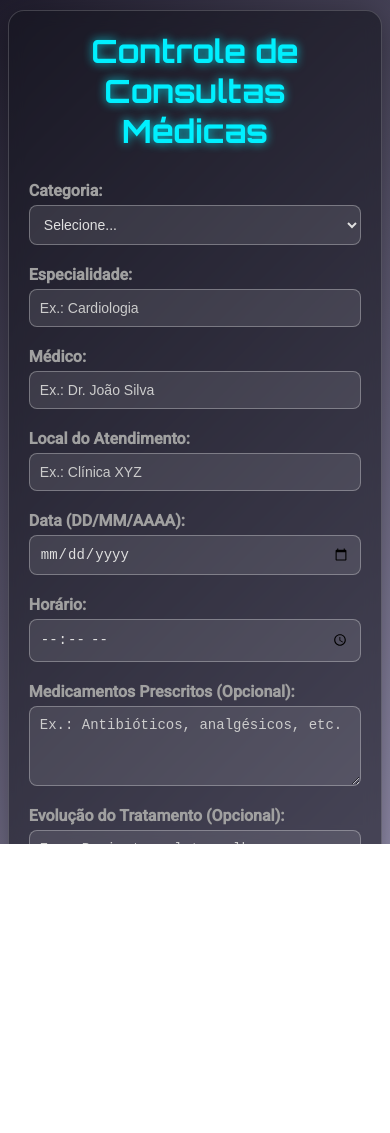
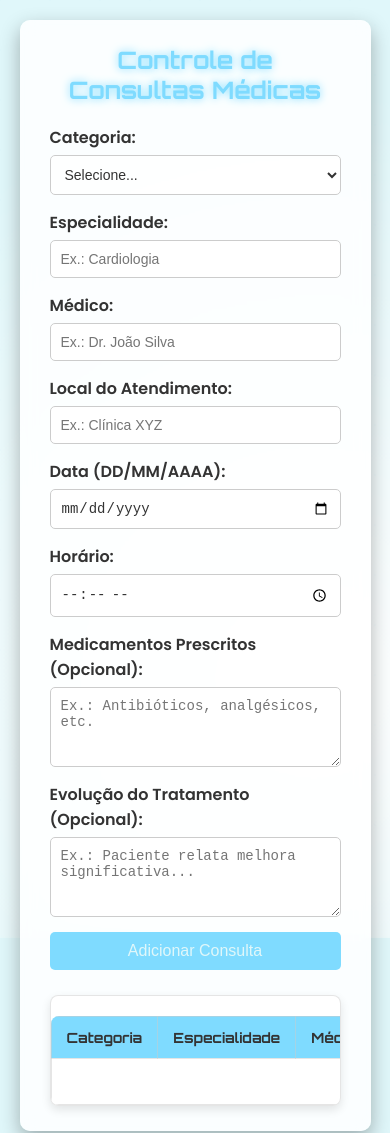
Before and after one commit to RAVELLSL/SGI-controle-consultas-m-dicas, a plain HTML site: page index.html in a window 390 px wide. Shown: the top 1133 px of the page. Before the commit the page ends 844 px from the top, so only its background shows below. Drawn offline with Linux system fonts and the light colour scheme.

Commit message:
Update index.html

```diff
--- a/index.html
+++ b/index.html
@@ -1,181 +1,213 @@
 <!DOCTYPE html>
 <html lang="pt-BR">
 <head>
-  <meta charset="UTF-8" />
-  <meta name="viewport" content="width=device-width, initial-scale=1.0"/>
-  <title>Controle de Consultas Médicas Futurista</title>
-
-  <!-- Google Fonts: Orbitron para títulos e Roboto para textos -->
+  <meta charset="UTF-8">
+  <meta name="viewport" content="width=device-width, initial-scale=1.0">
+  <title>Controle de Consultas Médicas</title>
+  <!-- Pré-conexão para carregamento rápido das fontes -->
   <link rel="preconnect" href="https://fonts.googleapis.com">
   <link rel="preconnect" href="https://fonts.gstatic.com" crossorigin>
-  <link href="https://fonts.googleapis.com/css2?family=Orbitron:wght@400;700&family=Roboto:wght@400;500&display=swap" rel="stylesheet">
-
+  <!-- Importando fontes: Orbitron para títulos e Poppins para textos -->
+  <link href="https://fonts.googleapis.com/css2?family=Orbitron:wght@400;700&family=Poppins:wght@300;400;600&display=swap" rel="stylesheet">
   <style>
-    /* ===========================
-       RESET & BASE
-       =========================== */
+    /* ================================
+       VARIÁVEIS & RESET
+    ================================= */
+    :root {
+      --bg-main: #e0f7fa;
+      --glass-bg: rgba(255, 255, 255, 0.85);
+      --accent-color: #7fdbff;
+      --secondary-accent: #ff80ab;
+      --text-color: #333333;
+      --input-border: #cccccc;
+      --input-focus: #7fdbff;
+      --btn-bg: #7fdbff;
+      --btn-hover: #6ac7e0;
+      --btn-danger: #ff6b6b;
+      --btn-danger-hover: #ff4c4c;
+      --table-head-bg: #7fdbff;
+      --table-head-text: #333333;
+    }
     * {
       margin: 0;
       padding: 0;
       box-sizing: border-box;
     }
-    html, body {
-      font-family: 'Roboto', sans-serif;
-      background: linear-gradient(135deg, #1f1c2c, #928dab);
-      color: #e0e0e0;
-      height: 100%;
+    /* ================================
+       FUNDO MELHORADO
+       - Fundo com radial-gradient animado e overlay sutil
+    ================================= */
+    body {
+      font-family: 'Poppins', sans-serif;
+      background: var(--bg-main);
+      color: var(--text-color);
+      min-height: 100vh;
+      display: flex;
+      justify-content: center;
+      align-items: center;
+      position: relative;
       overflow-x: hidden;
     }
-
-    /* Fundo animado */
     body::before {
       content: "";
       position: fixed;
-      top: 0; left: 0;
+      top: -10%;
+      left: -10%;
+      width: 120%;
+      height: 120%;
+      background: radial-gradient(circle at center, #ffffff, var(--bg-main) 70%);
+      background-size: 150% 150%;
+      animation: pulseBg 25s ease-in-out infinite;
+      z-index: -2;
+    }
+    @keyframes pulseBg {
+      0%   { transform: scale(1); opacity: 1; }
+      50%  { transform: scale(1.05); opacity: 0.97; }
+      100% { transform: scale(1); opacity: 1; }
+    }
+    body::after {
+      content: "";
+      position: fixed;
+      top: 0;
+      left: 0;
       width: 100%;
       height: 100%;
+      background-image:
+        radial-gradient(circle, rgba(127, 219, 255, 0.05) 1px, transparent 1px),
+        radial-gradient(circle, rgba(127, 219, 255, 0.05) 1px, transparent 1px);
+      background-position: 0 0, 25px 25px;
+      background-size: 50px 50px;
       z-index: -1;
-      background: linear-gradient(135deg, #1f1c2c, #928dab);
-      background-size: 400% 400%;
-      animation: gradientAnimation 15s ease infinite;
+      opacity: 0.5;
     }
-    @keyframes gradientAnimation {
-      0% { background-position: 0% 50%; }
-      50% { background-position: 100% 50%; }
-      100% { background-position: 0% 50%; }
-    }
-
-    /* ===========================
-       CONTAINER PRINCIPAL (Glassmorphism)
-       =========================== */
+    /* ================================
+       CONTAINER GLASSMORPHISM
+    ================================= */
     .container {
-      width: 96%;
-      margin: 20px auto;
-      padding: 30px;
-      background: rgba(20, 20, 30, 0.6);
-      border-radius: 16px;
-      box-shadow: 0 8px 32px rgba(0, 0, 0, 0.37);
+      background: var(--glass-bg);
+      padding: 25px 30px;
+      border-radius: 10px;
+      box-shadow: 0 8px 20px rgba(0, 0, 0, 0.3);
       backdrop-filter: blur(8px);
       -webkit-backdrop-filter: blur(8px);
-      border: 1px solid rgba(255, 255, 255, 0.18);
+      width: 90%;
+      max-width: 800px;
+      margin: 20px;
     }
-
-    /* ===========================
-       TÍTULO
-       =========================== */
     h2 {
+      font-family: 'Orbitron', sans-serif;
+      color: var(--accent-color);
+      text-shadow: 0 0 8px var(--accent-color);
       text-align: center;
-      font-family: 'Orbitron', sans-serif;
-      font-size: 2rem;
-      color: #00f0ff;
-      text-shadow: 0 0 10px rgba(0, 240, 255, 0.8);
-      margin-bottom: 30px;
+      margin-bottom: 20px;
     }
-
-    /* ===========================
-       FORMULÁRIO FUTURISTA
-       =========================== */
-    #formConsulta {
+    /* ================================
+       FORMULÁRIO DE CONSULTAS
+    ================================= */
+    form#formConsulta {
       display: grid;
       grid-template-columns: repeat(auto-fit, minmax(250px, 1fr));
-      gap: 20px;
-      margin-bottom: 30px;
+      gap: 15px;
+      margin-bottom: 25px;
     }
-    #formConsulta div {
+    form#formConsulta div {
       display: flex;
       flex-direction: column;
     }
-    label {
+    form#formConsulta label {
       font-weight: bold;
       margin-bottom: 5px;
-      color: #a0a0a0;
+      color: var(--text-color);
     }
-    input, select, textarea {
-      border: 1px solid rgba(255,255,255,0.3);
-      border-radius: 8px;
+    form#formConsulta input,
+    form#formConsulta select,
+    form#formConsulta textarea {
+      width: 100%;
+      padding: 10px;
+      border: 1px solid var(--input-border);
+      border-radius: 5px;
       font-size: 14px;
-      padding: 10px;
-      background: rgba(255, 255, 255, 0.1);
-      color: #e0e0e0;
-      transition: border-color 0.3s, box-shadow 0.3s;
+      background: rgba(255, 255, 255, 0.8);
+      color: var(--text-color);
+      transition: border-color 0.3s;
     }
-    input::placeholder, textarea::placeholder {
-      color: #ccc;
-    }
-    input:focus, select:focus, textarea:focus {
-      border-color: #00f0ff;
-      box-shadow: 0 0 8px rgba(0, 240, 255, 0.5);
+    form#formConsulta input:focus,
+    form#formConsulta select:focus,
+    form#formConsulta textarea:focus {
+      border-color: var(--input-focus);
       outline: none;
     }
-    textarea {
+    form#formConsulta textarea {
       resize: vertical;
       min-height: 80px;
     }
     button {
-      background: linear-gradient(45deg, #00f0ff, #007bff);
-      color: #fff;
+      background: var(--btn-bg);
+      color: var(--bg-main);
       border: none;
+      padding: 10px 15px;
+      border-radius: 5px;
       cursor: pointer;
       font-size: 16px;
-      padding: 12px;
-      border-radius: 8px;
-      transition: transform 0.3s, box-shadow 0.3s;
+      transition: background 0.3s, transform 0.2s;
+      width: 100%;
     }
     button:hover {
-      transform: translateY(-3px);
-      box-shadow: 0 0 12px rgba(0, 240, 255, 0.7);
+      background: var(--btn-hover);
+      transform: translateY(-2px);
     }
     .full-width {
       grid-column: 1 / -1;
     }
-
-    /* ===========================
+    /* ================================
+       TABELA DE CONSULTAS
+    ================================= */
+    .tabela-container {
+      overflow-x: auto;
+      margin-top: 15px;
+      border-radius: 8px;
+      border: 1px solid rgba(204,204,204,0.5);
+      box-shadow: 0 4px 10px rgba(0, 0, 0, 0.1);
+      background: var(--glass-bg);
+    }
+    table {
+      width: 100%;
+      border-collapse: collapse;
+      margin-top: 20px;
+      border-radius: 8px;
+      overflow: hidden;
+    }
+    table thead {
+      background-color: var(--table-head-bg);
+    }
+    table th, table td {
+      padding: 12px 15px;
+      border: 1px solid rgba(204,204,204,0.5);
+      font-size: 14px;
+      text-align: center;
+      color: var(--text-color);
+    }
+    table th {
+      font-family: 'Orbitron', sans-serif;
+      color: var(--table-head-text);
+    }
+    /* ================================
        ÍCONES DE AÇÃO
-       =========================== */
+    ================================= */
     .btn-icon {
       width: 24px;
       height: 24px;
       margin-right: 6px;
       cursor: pointer;
       vertical-align: middle;
-      transition: opacity 0.3s, transform 0.3s;
+      transition: opacity 0.3s;
     }
     .btn-icon:hover {
-      opacity: 0.8;
-      transform: scale(1.1);
+      opacity: 0.7;
     }
-
-    /* ===========================
-       TABELA DE CONSULTAS FUTURISTA
-       =========================== */
-    .tabela-container {
-      overflow-x: auto;
-    }
-    table {
-      width: 100%;
-      border-collapse: collapse;
-      text-align: center;
-      margin-top: 20px;
-    }
-    thead tr {
-      background: linear-gradient(45deg, #007bff, #00f0ff);
-      color: #fff;
-      border-bottom: 2px solid #00f0ff;
-    }
-    th, td {
-      padding: 12px 15px;
-      border: 1px solid rgba(255,255,255,0.2);
-      font-size: 14px;
-      white-space: normal;
-      word-break: break-word;
-    }
-    tbody tr:hover {
-      background: rgba(0, 240, 255, 0.1);
-    }
-
-    /* ===========================
-       MODAL DE NOTIFICAÇÃO FUTURISTA
-       =========================== */
+    /* ================================
+       MODAL DE NOTIFICAÇÃO
+    ================================= */
     .modal {
       display: none;
       position: fixed;
@@ -185,89 +217,59 @@
       width: 100%;
       height: 100%;
       overflow: auto;
-      background-color: rgba(0,0,0,0.7);
+      background-color: rgba(0, 0, 0, 0.5);
+      align-items: center;
+      justify-content: center;
     }
     .modal-content {
-      background: rgba(20, 20, 30, 0.9);
-      margin: 15% auto;
+      background: var(--glass-bg);
       padding: 20px;
-      border-radius: 12px;
-      width: 80%;
+      border-radius: 10px;
+      width: 90%;
       max-width: 400px;
       text-align: center;
       position: relative;
-      box-shadow: 0 0 20px rgba(0, 240, 255, 0.5);
-      border: 1px solid rgba(0, 240, 255, 0.3);
+      box-shadow: 0 8px 20px rgba(0, 0, 0, 0.3);
+      backdrop-filter: blur(8px);
+      -webkit-backdrop-filter: blur(8px);
+      animation: fadeIn 0.3s;
     }
     .modal-content h2 {
       font-family: 'Orbitron', sans-serif;
-      color: #00f0ff;
-      margin-bottom: 10px;
+      color: var(--accent-color);
+      text-shadow: 0 0 8px var(--accent-color);
+      margin-bottom: 15px;
     }
     .modal-content p {
-      color: #e0e0e0;
+      color: var(--text-color);
     }
     .close {
       position: absolute;
       right: 15px;
       top: 10px;
-      color: #aaa;
       font-size: 28px;
       font-weight: bold;
+      color: #aaa;
       cursor: pointer;
-      transition: color 0.3s;
+      transition: color 0.2s;
     }
     .close:hover {
-      color: #fff;
+      color: #666;
     }
-
-    /* ===========================
-       RESPONSIVIDADE - TELAS PEQUENAS
-       =========================== */
     @media (max-width: 768px) {
-      .container {
-        margin: 10px auto;
-        padding: 20px;
+      form#formConsulta {
+        grid-template-columns: 1fr;
       }
-      .tabela-container {
-        overflow-x: auto;
-      }
-      thead {
-        display: none;
-      }
-      table, table tbody, table tr, table td {
-        display: block;
-        width: 100%;
-      }
-      table tbody tr {
-        margin-bottom: 15px;
-        background: rgba(20, 20, 30, 0.8);
-        border-radius: 8px;
-        box-shadow: 0 2px 5px rgba(0,0,0,0.3);
-        padding: 10px;
-      }
-      table td {
-        border: none;
-        text-align: left;
-        margin-bottom: 8px;
-        position: relative;
-        padding-left: 110px;
-      }
-      table td::before {
-        content: attr(data-label);
-        position: absolute;
-        left: 10px;
-        font-weight: bold;
-        color: #a0a0a0;
-      }
+    }
+    @keyframes fadeIn {
+      from { opacity: 0; margin-top: -20px; }
+      to { opacity: 1; margin-top: 0; }
     }
   </style>
 </head>
 <body>
-
   <div class="container">
     <h2>Controle de Consultas Médicas</h2>
-
     <!-- Formulário de Cadastro/Edição -->
     <form id="formConsulta">
       <div>
@@ -283,46 +285,37 @@
           <option value="Fisioterapia">Fisioterapia</option>
         </select>
       </div>
-
       <div>
         <label for="especialidade">Especialidade:</label>
         <input type="text" id="especialidade" required placeholder="Ex.: Cardiologia" />
       </div>
-
       <div>
         <label for="medico">Médico:</label>
         <input type="text" id="medico" required placeholder="Ex.: Dr. João Silva" />
       </div>
-
       <div>
         <label for="local">Local do Atendimento:</label>
         <input type="text" id="local" required placeholder="Ex.: Clínica XYZ" />
       </div>
-
       <div>
         <label for="data">Data (DD/MM/AAAA):</label>
         <input type="date" id="data" required />
       </div>
-
       <div>
         <label for="hora">Horário:</label>
         <input type="time" id="hora" required />
       </div>
-
       <!-- Campos Opcionais -->
       <div class="full-width">
         <label for="medicamentos">Medicamentos Prescritos (Opcional):</label>
         <textarea id="medicamentos" placeholder="Ex.: Antibióticos, analgésicos, etc."></textarea>
       </div>
-
       <div class="full-width">
         <label for="evolucao">Evolução do Tratamento (Opcional):</label>
         <textarea id="evolucao" placeholder="Ex.: Paciente relata melhora significativa..."></textarea>
       </div>
-
       <button type="submit" class="full-width" id="btn-submit">Adicionar Consulta</button>
     </form>
-
     <!-- Tabela de Consultas -->
     <div class="tabela-container">
       <table id="tabelaConsultas">
@@ -345,7 +338,6 @@
       </table>
     </div>
   </div>
-
   <!-- Modal de Notificação -->
   <div id="notificationModal" class="modal">
     <div class="modal-content">
@@ -354,7 +346,6 @@
       <p id="modalMessage"></p>
     </div>
   </div>
-
   <script>
     /*************************************************
      * VARIÁVEIS GLOBAIS
@@ -364,6 +355,18 @@
     const form = document.getElementById("formConsulta");
     const tabelaConsultas = document.getElementById("tabelaConsultas").querySelector("tbody");
     const btnSubmit = document.getElementById("btn-submit");
+
+    // Lista de cores para as linhas da tabela
+    const coresLinhas = [
+      "#e3f2fd", // Azul claro
+      "#f3e5f5", // Roxo claro
+      "#fff3e0", // Laranja claro
+      "#e8f5e9", // Verde claro
+      "#fbe9e7", // Vermelho claro
+      "#f0f4c3", // Amarelo claro
+      "#e0f7fa", // Ciano claro
+      "#fce4ec", // Rosa claro
+    ];
 
     /*************************************************
      * INICIALIZAÇÃO
@@ -384,16 +387,18 @@
       event.preventDefault();
 
       const categoria = document.getElementById("categoria").value;
-      const especialidade = document.getElementById("especialidade").value;
-      const medico = document.getElementById("medico").value;
-      const localAtendimento = document.getElementById("local").value;
+      const especialidade = document.getElementById("especialidade").value.trim();
+      const medico = document.getElementById("medico").value.trim();
+      const localAtendimento = document.getElementById("local").value.trim();
       const dataIso = document.getElementById("data").value;
       const hora = document.getElementById("hora").value;
       const medicamentos = document.getElementById("medicamentos").value.trim();
       const evolucao = document.getElementById("evolucao").value.trim();
 
-      if (!dataIso) {
-        alert("Por favor, selecione uma data válida.");
+      // Validação de data e hora futuras
+      const dataConsulta = new Date(`${dataIso}T${hora}`);
+      if (dataConsulta <= new Date()) {
+        alert("A data e hora da consulta devem ser futuras.");
         return;
       }
 
@@ -410,12 +415,11 @@
             data: dataIso,
             hora,
             medicamentos,
-            evolucao
+            evolucao,
           };
           salvarNoStorage();
-          console.log(`Consulta atualizada: ${medico}`);
+          showModalNotification("Sucesso", "Consulta atualizada com sucesso.");
         }
-
         editingId = null;
         btnSubmit.textContent = "Adicionar Consulta";
       } else {
@@ -429,11 +433,11 @@
           hora,
           medicamentos,
           evolucao,
-          notificado: false
+          notificado: false,
         };
         consultas.push(novaConsulta);
         salvarNoStorage();
-        console.log(`Nova consulta adicionada: ${categoria} com ${medico}`);
+        showModalNotification("Sucesso", "Consulta adicionada com sucesso.");
       }
 
       renderizaTabela();
@@ -461,17 +465,21 @@
         return;
       }
 
-      consultas.forEach((c) => {
+      consultas.forEach((consulta, index) => {
         const tr = document.createElement("tr");
+        // Atribui uma cor da lista de cores de forma cíclica
+        const cor = coresLinhas[index % coresLinhas.length];
+        tr.style.backgroundColor = cor;
+
         tr.innerHTML = `
-          <td data-label="Categoria">${c.categoria}</td>
-          <td data-label="Especialidade">${c.especialidade}</td>
-          <td data-label="Médico">${c.medico}</td>
-          <td data-label="Local">${c.local}</td>
-          <td data-label="Data">${formataDataBr(c.data)}</td>
-          <td data-label="Hora">${c.hora}</td>
-          <td data-label="Medicamentos">${c.medicamentos || ""}</td>
-          <td data-label="Evolução">${c.evolucao || ""}</td>
+          <td data-label="Categoria">${consulta.categoria}</td>
+          <td data-label="Especialidade">${consulta.especialidade}</td>
+          <td data-label="Médico">${consulta.medico}</td>
+          <td data-label="Local">${consulta.local}</td>
+          <td data-label="Data">${formataDataBr(consulta.data)}</td>
+          <td data-label="Hora">${consulta.hora}</td>
+          <td data-label="Medicamentos">${consulta.medicamentos || ""}</td>
+          <td data-label="Evolução">${consulta.evolucao || ""}</td>
           <td data-label="Ações"></td>
         `;
 
@@ -481,14 +489,16 @@
         btnEditar.classList.add("btn-icon");
         btnEditar.src = "https://cdn-icons-png.flaticon.com/512/1159/1159633.png";
         btnEditar.alt = "Editar";
-        btnEditar.addEventListener("click", () => iniciarEdicao(c.id));
+        btnEditar.setAttribute("aria-label", "Editar Consulta");
+        btnEditar.addEventListener("click", () => iniciarEdicao(consulta.id));
 
         // Ícone de Remover
         const btnRemover = document.createElement("img");
         btnRemover.classList.add("btn-icon");
         btnRemover.src = "https://cdn-icons-png.flaticon.com/512/1214/1214428.png";
         btnRemover.alt = "Remover";
-        btnRemover.addEventListener("click", () => removerConsulta(c.id));
+        btnRemover.setAttribute("aria-label", "Remover Consulta");
+        btnRemover.addEventListener("click", () => removerConsulta(consulta.id));
 
         tdAcoes.appendChild(btnEditar);
         tdAcoes.appendChild(btnRemover);
@@ -502,7 +512,7 @@
       consultas = consultas.filter((c) => c.id !== id);
       salvarNoStorage();
       renderizaTabela();
-      console.log("Consulta removida com sucesso.");
+      showModalNotification("Sucesso", "Consulta removida com sucesso.");
     }
 
     function iniciarEdicao(id) {
@@ -539,7 +549,7 @@
 
       modalTitle.textContent = title;
       modalMessage.textContent = message;
-      modal.style.display = "block";
+      modal.style.display = "flex";
 
       // Fecha o modal automaticamente após 5 segundos
       setTimeout(() => {
@@ -579,5 +589,13 @@
       salvarNoStorage();
     }
   </script>
+  <!-- Modal de Notificação -->
+  <div id="notificationModal" class="modal">
+    <div class="modal-content">
+      <span id="modalClose" class="close">&times;</span>
+      <h2 id="modalTitle"></h2>
+      <p id="modalMessage"></p>
+    </div>
+  </div>
 </body>
 </html>
```
